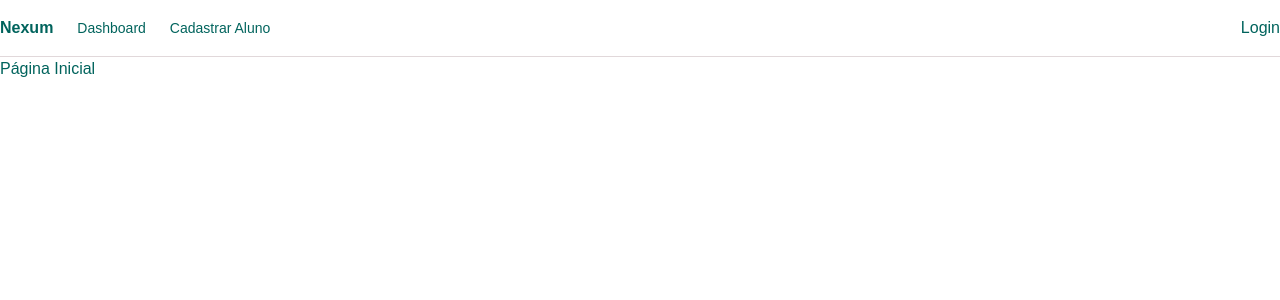
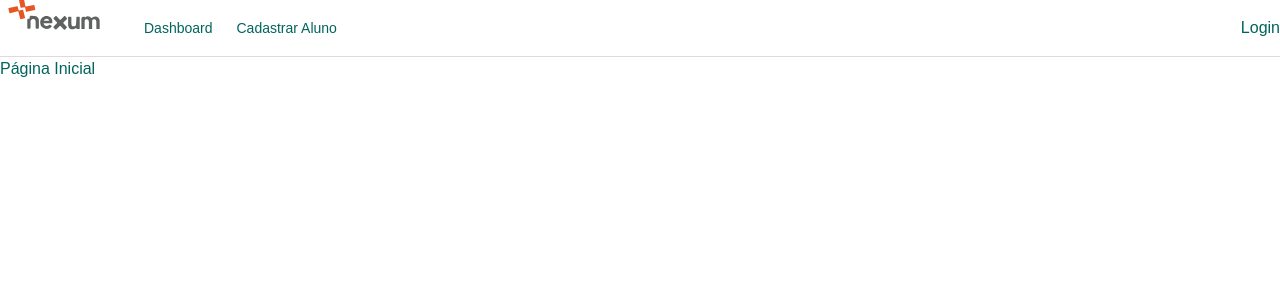
Before and after one commit to Pugialli/nexum, a Next.js app: page / in a window 1280 px wide. Shown: the top 300 px of the page. Built offline with nearby package versions, Linux system fonts and the light colour scheme; a web font is replaced by a local one.

Commit message:
add this "/home/user/studio/public/images/horizontal_gray_orange.svg" on

```diff
--- a/src/components/header.tsx
+++ b/src/components/header.tsx
@@ -1,5 +1,6 @@
 'use client'
 
+import Image from "next/image"
 import Link from "next/link"
 
 export function Header() {
@@ -8,9 +9,12 @@ export function Header() {
         <div className="container flex h-14 items-center">
             <div className="mr-4 flex">
                 <Link href="/" className="mr-6 flex items-center space-x-2">
-                    <span className="font-bold">
-                        Nexum
-                    </span>
+                    <Image
+                      src="/images/horizontal_gray_orange.svg"
+                      width={120}
+                      height={32}
+                      alt="Nexum Logo"
+                    />
                 </Link>
                 <nav className="flex items-center space-x-6 text-sm font-medium">
                   <Link href="/aluno/dashboard">
```
